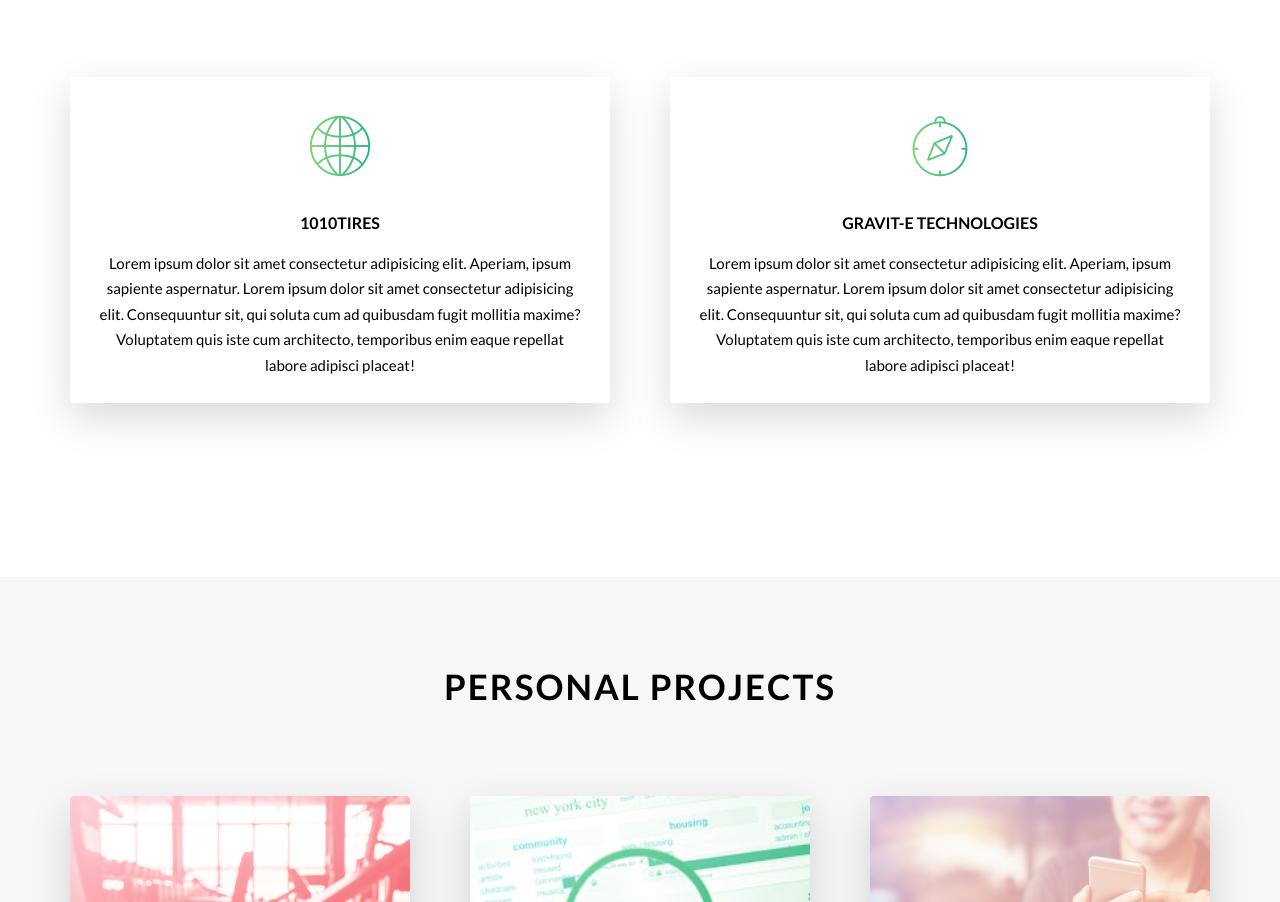
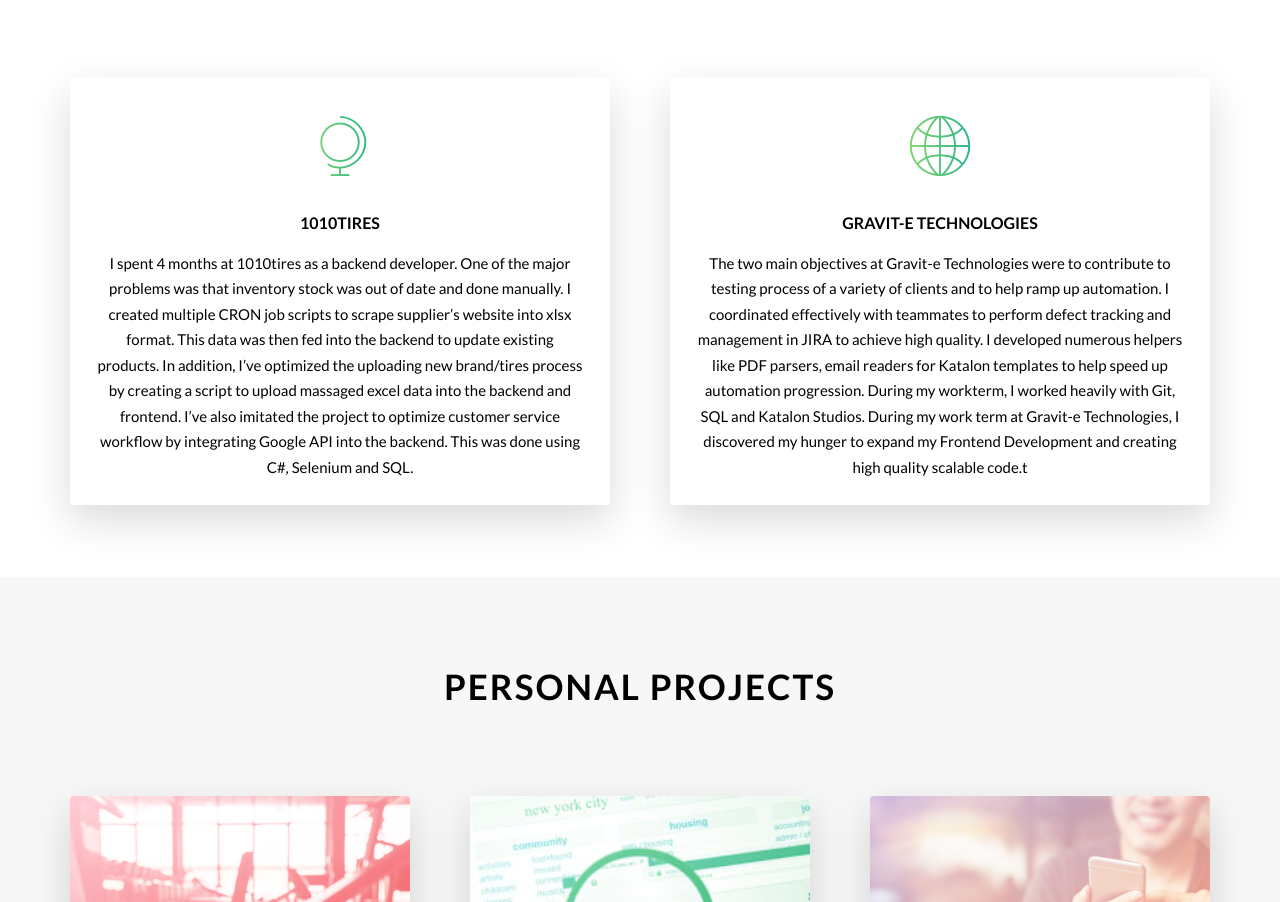
Before and after one commit to Eddie-Z/website, a website: page index.html in a window 1280 px wide. Shown: the part 863-1765 px from the top of the page. Drawn offline with Linux system fonts and the light colour scheme.

Commit message:
paragraph+icons

```diff
--- a/index.html
+++ b/index.html
@@ -38,20 +38,20 @@
                 <div class="row">
                             <div class="col-1-of-2">
                         <div class="feature-box">
-                            <i class="feature-box__icon icon-basic-world"></i>
+                            <i class="feature-box__icon  icon-basic-globe"></i>
                             <h3 class="heading-tertiary u-margin-bottom-small">1010Tires</h3>
                             <p class="feature-box__text">
-                                Lorem ipsum dolor sit amet consectetur adipisicing elit. Aperiam, ipsum sapiente aspernatur. Lorem ipsum dolor sit amet consectetur adipisicing elit. Consequuntur sit, qui soluta cum ad quibusdam fugit mollitia maxime? Voluptatem quis iste cum architecto, temporibus enim eaque repellat labore adipisci placeat!
+                                    I spent 4 months at 1010tires as a backend developer. One of the major problems was that inventory stock was out of date and done manually. I created multiple CRON job scripts to scrape supplier’s website into xlsx format. This data was then fed into the backend to update existing products. In addition, I’ve optimized the uploading new brand/tires process by creating a script to upload massaged excel data into the backend and frontend. I’ve also imitated the project to optimize customer service workflow by integrating Google API into the backend. This was done using C#, Selenium and SQL.
                             </p>
                         </div>
                     </div>
 
                     <div class="col-1-of-2">
                         <div class="feature-box">
-                            <i class="feature-box__icon icon-basic-compass"></i>
+                            <i class="feature-box__icon icon-basic-world"></i>
                             <h3 class="heading-tertiary u-margin-bottom-small">Gravit-e Technologies</h3>
                             <p class="feature-box__text">
-                                    Lorem ipsum dolor sit amet consectetur adipisicing elit. Aperiam, ipsum sapiente aspernatur. Lorem ipsum dolor sit amet consectetur adipisicing elit. Consequuntur sit, qui soluta cum ad quibusdam fugit mollitia maxime? Voluptatem quis iste cum architecto, temporibus enim eaque repellat labore adipisci placeat!
+                                    The two main objectives at Gravit-e Technologies were to contribute to testing process of a variety of clients and to help ramp up automation. I coordinated effectively with teammates to perform defect tracking and management in JIRA to achieve high quality. I developed numerous helpers like PDF parsers, email readers for Katalon templates to help speed up automation progression. During my workterm, I worked heavily with Git, SQL and Katalon Studios. During my work term at Gravit-e Technologies, I discovered my hunger to expand my Frontend Development and creating high quality scalable code.t
                             </p>
                         </div>
                     </div>
```
